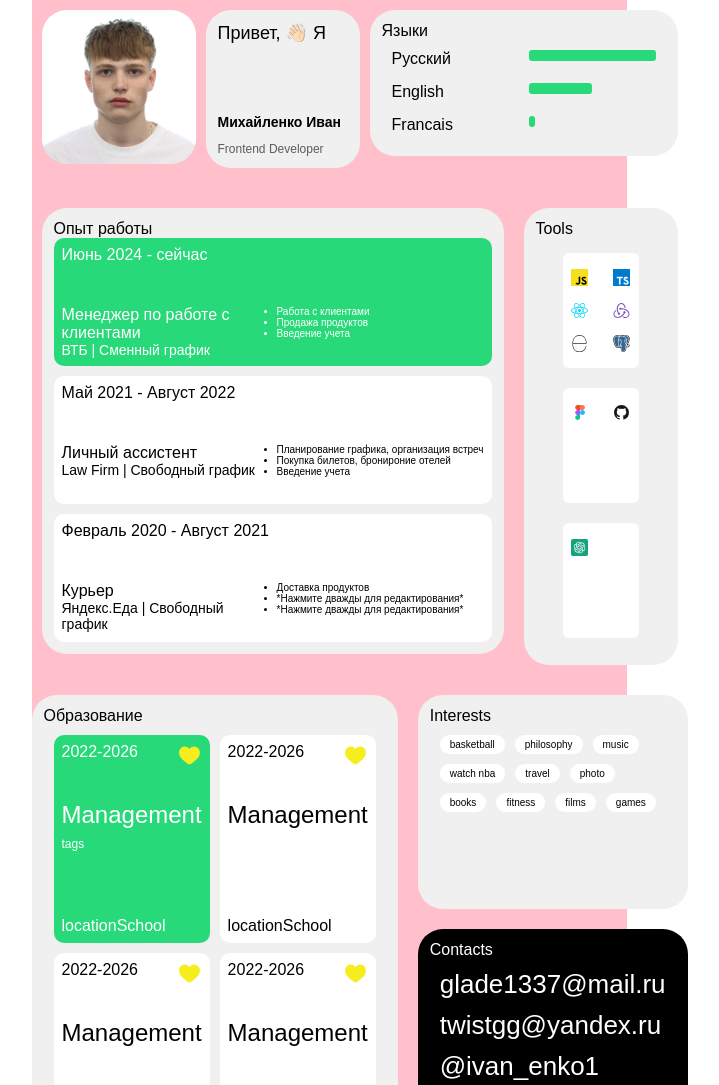
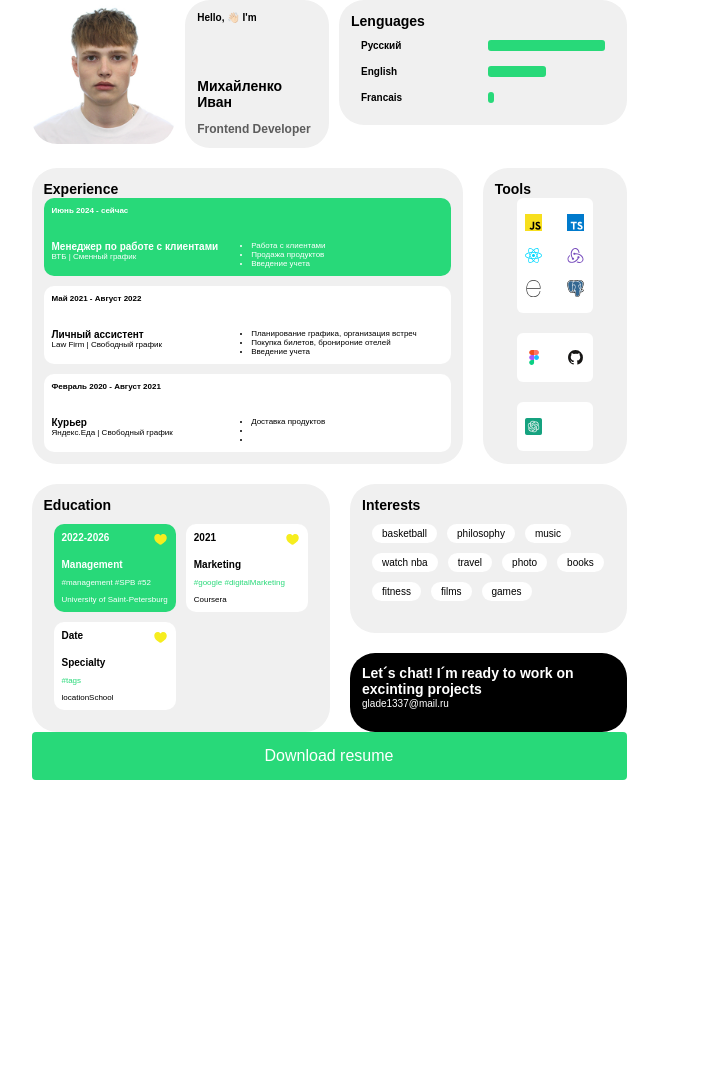
Before and after one commit to twistxxl/t-laba, a website: page index.html in a window 1280 px wide. Shown: the top 1085 px of the page, without its empty margins (311-1030 px from the left). After the commit the page ends 800 px from the top, so only its background shows below. Drawn offline with Linux system fonts and the light colour scheme.

Commit message:
changed styles

```diff
--- a/css/style.css
+++ b/css/style.css
@@ -7,6 +7,10 @@
 
 }
 /*адаптировать под pdf */
+body{
+    max-width: 595px;
+    margin: 0 auto;
+}
 #app{
     display: grid;
     /* grid-template-rows: 1fr 3fr 3fr; */
@@ -15,16 +19,22 @@
     max-width: 595px;
     /* height: 842px; */
     margin: 0 auto;
-    background-color: pink;
 }
 .text {
     cursor: pointer;
 }
 h1{
     display: inline-block;
-
 }
-
+.h1 {
+    font-size: 14px;
+    font-weight: 600;
+    display: inline-block;
+}
+img{
+    display: inline-block;
+    cursor: pointer;
+}
 /*FIRST BLOCK*/
 
 #firstBlock {
@@ -32,7 +42,6 @@ h1{
    grid-template-columns: 1fr 1fr 2fr;;
    grid-template-areas: "img name lenguages";
    gap: 10px;
-   padding: 10px;
    max-height: max-content;
    height: auto;
    grid-area: firstBlock;
@@ -70,25 +79,41 @@ h1{
 
 #helloText {
     grid-area: helloText;
-    font-size: 18px;
+    font-size: 10px;
+    font-weight: 600;
     height: auto;
+    display: inline-block;
 }
 #nameText {
     grid-area: nameText;
     font-size: 14px;
+    font-weight: 700;
     height: auto;
+    display: inline-block;
 }
 
 #position {
     grid-area: position;
     font-size: 12px;
     color: #5C5C5C;
-
+    font-weight: 600;
     height: auto;
 }
 #lenguages {
     grid-area: lenguages;
     max-height: max-content;
+    display: inline-block;
+}
+#lenguagesText {
+    font-size: 14px;
+    font-weight: 600;
+    height: auto;
+    display: inline-block;
+}
+.leng {
+    font-size: 10px;
+    font-weight: 600;
+    display: inline-block;
 }
 #lenguagesBlock {
     display: grid;
@@ -123,7 +148,6 @@ h1{
     grid-template-columns: 3fr 1fr;
     grid-template-areas: "experience stack";
     gap: 20px;
-    padding: 10px;
     height: auto;
     grid-area: secondBlock;
 }
@@ -139,10 +163,18 @@ h1{
     max-height: max-content;
     height: auto;
 }
+.date{
+    font-size: 8px;
+    font-weight: 600;
+
+}
+.positionText{
+    font-size: 10px;
+    font-weight: 600;
+}
 
 #stack {
     grid-area: stack;
-    max-height: max-content;
     height: auto;
 }
 #worksBlock {
@@ -172,18 +204,25 @@ h1{
     gap: 8px;
 }
 .regularText {
-    font-size: 14px;
+    font-size: 8px;
     font-weight: 300;
  }
  .list {
     font-size: 10px;
  }
+ .listItem{
+    font-size: 8px;
+    font-weight: 300;
+ }
 
  #stackBlock {
     display: grid;
-    grid-template-rows: 1fr 1fr 1fr;
+    grid-template-areas:
+    "jsStack"
+    "noCode"
+    "etc";
     gap: 20px;
-    padding: 15px 0 15px 0;
+    padding: 15px 0 auto 0;
     height: auto;
     justify-items: center;
  }
@@ -199,29 +238,18 @@ h1{
     width: 76px;
     text-align: center;
  }
- #noCode, #etc {}
- .fixedDiv {
-    background-color: black;
-    color: white;
-    padding: 5px;
-    border-radius: 59px;
-    height: auto;
-    max-width: max-content;
-    text-align: center;
-    position: absolute;
+ #jsStack{
+    grid-area: jsStack;
  }
- #mainStack{
-    margin-top: 30px;
-    margin-left: 50px;
+ #noCode {
+    grid-area: noCode;
  }
- #otherStack {
-    margin-top: 330px;
-    margin-left: 70px;
+ #etc {
+    grid-area: etc;
  }
- #otherSkills {
-    margin-top: 630px;
-    margin-left: 80px;
- }
+
+
+
 
 
 
@@ -232,7 +260,9 @@ h1{
     display: grid;
     /* grid-template-columns: 2fr 2fr;
     grid-template-rows: 2fr 1fr; */
-    grid-template-areas: "education interests" "education interests" "education contacts";
+    grid-template-areas:
+    "education interests"
+    "education contacts";
     gap: 20px;
     height: auto;
     grid-area: thirdBlock;
@@ -241,15 +271,23 @@ h1{
     grid-area: education;
 
 }
-
 #interests {
     grid-area: interests;
 
 }
-
 #contacts {
     grid-area: contacts;
 
+}
+#Date-1, #Date-2, #Date-3 {
+    font-size: 10px;
+    font-weight: 600;
+    display: inline-block;
+}
+.direction {
+    font-size: 10px;
+    font-weight: 600;
+    display: inline-block;
 }
 
 
@@ -278,13 +316,7 @@ h1{
     padding: 10px;
     height: auto;
 }
-#contactsBlock {
-    display: grid;
-    grid-template-rows: 1fr 1fr 1fr;
-    gap: 10px;
-    padding: 10px;
-
-}
+/* */
 #contacts{
     grid-column-end: 3;
     background-color: black;
@@ -296,9 +328,9 @@ h1{
     padding: 8px;
     border-radius: 10px;
     display: grid;
-    grid-template-rows: 1fr 1fr 1fr;
+    grid-template-areas: "Date" "Body" "Footer" ;
     gap: 8px;
-    align-content: center;
+    align-content: space-between;
     height: auto;
 }
 #secondEducation, #thirdEducation, #fourthEducation {
@@ -306,35 +338,39 @@ h1{
     padding: 8px;
     border-radius: 10px;
     display: grid;
-    grid-template-rows: 1fr 1fr 1fr;
+    grid-template-areas: "Date" "Body" "Footer" ;
     gap: 8px;
     align-content: center;
+
     height: auto;
 }
 .headerEducationContainer{
     display: grid;
     grid-template-columns: 1fr auto;
     gap: 8px;
+    grid-area: Date;
 }
 .bodyEducationContainer{
     display: grid;
     grid-template-columns: 1fr;
     gap: 8px;
+    grid-area: Body;
 }
 .footerEducationContainer{
-    grid-row-end: 5;
-}
-.direction {
-    font-size: 24px;
-    font-weight: 500;
-}
-.tags {
-    font-size: 12px;
-    color: #28D979;
+    grid-row-end: 4;
+    grid-area: Footer;
+    font-size: 8px;
+    font-weight: 300;
 }
 #tagsGreen {
     color: #ffffff;
 }
+.tags {
+    font-size: 8px;
+    font-weight: 300;
+    color: #28D979;
+}
+
 .interest {
     font-size: 10px;
     font-weight: 500;
@@ -345,11 +381,16 @@ h1{
     padding: 4px 10px
 
 }
+#contactsHeader{
+    font-size: 14px;
+    font-weight: 600;
+    display: inline-block;
+}
 .links {
     text-decoration: none;
     color: white;
     font-weight: 400;
-    font-size: 26px;
+    font-size: 10px;
     cursor: pointer;
     display: block;
     max-width: max-content;
@@ -357,3 +398,13 @@ h1{
 #like {
     cursor: pointer;
 }
+
+
+
+
+#download{
+    cursor: pointer;
+    display: block;
+    margin: auto;
+    width: 100%
+}
--- a/index.html
+++ b/index.html
@@ -19,23 +19,23 @@
                 <img src="./public/img/persPhoto.jpg" alt="avatar" id="avatar">
             </div>
             <div id="name">
-                <p id="helloText" data-key="sayHello" class="text">Привет, 👋🏻 Я</p>
+                <p id="helloText" data-key="sayHello" class="text">Hello, 👋🏻 I'm</p>
                 <strong id="nameText" data-key="personalName" class="text">Михайленко Иван</strong>
                 <p id="position" data-key="jobPosition" class="text">Frontend Developer</p>
             </div>
             <div id="lenguages">
-                <span id="lenguagesText" data-key="lenguages" class="text">Языки</span>
+                <span id="lenguagesText" data-key="lenguages" class="h1 text">Lenguages</span>
                 <div id="lenguagesBlock">
                     <div id="russian">
-                        <span data-key="firstLenguage" class="text">Русский</span>
+                        <span data-key="firstLenguage" class="leng text">Русский</span>
                         <div class="progressBar" id="progressBarRussian"></div>
                     </div>
                     <div id="english">
-                        <span data-key="secondLenguage" class="text">English</span>
+                        <span data-key="secondLenguage" class="leng text">English</span>
                         <div class="progressBar" id="progressBarEnglish"></div>
                     </div>
                     <div id="francais">
-                        <span data-key="thirdLenguage" class="text">Francais</span>
+                        <span data-key="thirdLenguage" class="leng text">Francais</span>
                         <div class="progressBar" id="progressBarFrancais"></div>
                     </div>
                 </div>
@@ -43,24 +43,23 @@
         </div>
         <div id="secondBlock">
             <div id="experience">
-                <span data-key="jobExperience" class="text">Опыт работы</span>
+                <span data-key="jobExperience" class="h1 text">Experience</span>
                 <div id="worksBlock">
                     <div id="firstWork" class="job">
                         <div id="firstWorkDate" class="date" data-key="firstWorkDate" class="text">Июнь 2024 - сейчас
                         </div>
                         <div id="firstWorkPosition" class="position">
                             <div id="firstWorkCompany" class="company">
-                                <div id="ExpPositionFirst" data-key="ExpPositionFirst" class="text">Менеджер по работе с
+                                <div id="ExpPositionFirst" data-key="ExpPositionFirst" class="positionText text">Менеджер по работе с
                                     клиентами</div>
-                                <div id="companyNameFirst" class="regularText text" data-key="companyNameFirst"
-                                    class="text">
+                                <div id="companyNameFirst" class="regularText text" data-key="companyNameFirst">
                                     ВТБ | Сменный график</div>
                             </div>
                             <div id="firstWorkList" class="workList" class="regularText">
                                 <ul class="list">
-                                    <li data-key="FirstListFirstEl" class="text">Работа с клиентами</li>
-                                    <li data-key="FirstListSecondEl" class="text">Продажа продуктов</li>
-                                    <li data-key="FirstListThirdEl" class="text">Введение учета</li>
+                                    <li data-key="FirstListFirstEl" class="listItem text">Работа с клиентами</li>
+                                    <li data-key="FirstListSecondEl" class="listItem text">Продажа продуктов</li>
+                                    <li data-key="FirstListThirdEl" class="listItem text">Введение учета</li>
                                 </ul>
                             </div>
                         </div>
@@ -70,18 +69,18 @@
                             2022</div>
                         <div id="secondWorkPosition" class="position">
                             <div id="secondWorkCompany" class="company">
-                                <div id="ExpPositionSecond" data-key="ExpPositionSecond" class="text">Личный ассистент
+                                <div id="ExpPositionSecond" data-key="ExpPositionSecond" class="positionText text">Личный ассистент
                                 </div>
                                 <div id="companyNameSecond" class="regularText text" data-key="companyNameSecond">Law
                                     Firm | Свободный график</div>
                             </div>
                             <div id="secondWorkList" class="workList regularText">
                                 <ul class="list">
-                                    <li data-key="SecondListFirstEl" class="text">Планирование графика, организация
+                                    <li data-key="SecondListFirstEl" class="listItem text">Планирование графика, организация
                                         встреч</li>
-                                    <li data-key="SecondListSecondEl" class="text">Покупка билетов, бронироние отелей
+                                    <li data-key="SecondListSecondEl" class="listItem text">Покупка билетов, бронироние отелей
                                     </li>
-                                    <li data-key="SecondListThirdEl" class="text">Введение учета</li>
+                                    <li data-key="SecondListThirdEl" class="listItem text">Введение учета</li>
                                 </ul>
                             </div>
                         </div>
@@ -91,16 +90,16 @@
                             2021</div>
                         <div id="thirdWorkPosition" class="position">
                             <div id="thirdWorkCompany" class="company">
-                                <div id="ExpPosition" data-key="ExpPositionThird" class="text">Курьер</div>
+                                <div id="ExpPosition" data-key="ExpPositionThird" class="positionText text">Курьер</div>
                                 <div id="companyName" class="regularText text" data-key="companyNameThird">
                                     Яндекс.Еда | Свободный график</div>
                             </div>
                             <div id="thirdWorkList" class="workList" class="regularText">
                                 <ul class="list">
-                                    <li data-key="ThirdListFirstEl" class="text">Доставка продуктов</li>
-                                    <li data-key="ThirdListSecondEl" class="text">*Нажмите дважды для редактирования*
+                                    <li data-key="ThirdListFirstEl" class="listItem text">Доставка продуктов</li>
+                                    <li data-key="ThirdListSecondEl" class="listItem text">
                                     </li>
-                                    <li data-key="ThirdListThirdEl" class="text">*Нажмите дважды для редактирования*
+                                    <li data-key="ThirdListThirdEl" class="listItem text">
                                     </li>
                                 </ul>
                             </div>
@@ -110,7 +109,7 @@
                 </div>
             </div>
             <div id="stack">
-                <span data-key="stack" class="text">Tools</span>
+                <span data-key="stack" class="h1 text">Tools</span>
                 <!-- <div id="mainStack" class="fixedDiv" data-key="mainStack" class="text">main stack</div>
                 <div id="otherStack" class="fixedDiv" data-key="otherStack" class="text">no-code</div>
                 <div id="otherSkills" class="fixedDiv" data-key="otherSkills" class="text">other</div> -->
@@ -133,11 +132,71 @@
         </div>
         <div id="thirdBlock">
             <div id="education">
-                <span data-key="education" class="text">Образование</span>
+                <span data-key="education" class="h1 text">Education</span>
                 <div id="educationBlock">
                     <div id="firstEducation">
                         <div class="headerEducationContainer">
-                            <div id="Date" class="date text" data-key="educationFirstDate">2022-2026</div>
+                            <div id="Date-1" class="date text" data-key="educationFirstDate">2022-2026</div>
+                            <div class="like">
+                                <svg width="15px" height="15px" viewBox="0 0 24 24" fill="none"
+                                    xmlns="http://www.w3.org/2000/svg">
+                                    <path
+                                        d="M2 9.1371C2 14 6.01943 16.5914 8.96173 18.9109C10 19.7294 11 20.5 12 20.5C13 20.5 14 19.7294 15.0383 18.9109C17.9806 16.5914 22 14 22 9.1371C22 4.27416 16.4998 0.825464 12 5.50063C7.50016 0.825464 2 4.27416 2 9.1371Z"
+                                        fill="#F6ED1E" id="like" />
+                                </svg>
+                            </div>
+                        </div>
+                        <div class="bodyEducationContainer">
+                            <div class="direction text" data-key="educationFirstDirection">Management</div>
+                            <div class="tags text" id="tagsGreen" data-key="educationFirstTags">#management #SPB #52</div>
+                        </div>
+                        <div class="footerEducationContainer text" data-key="educationFirstFooter">
+                            University of Saint-Petersburg
+                        </div>
+                    </div>
+                    <div id="secondEducation">
+                        <div class="headerEducationContainer">
+                            <div id="Date-2" class="date text" data-key="educationSecondDate">2021</div>
+                            <div class="like">
+                                <svg width="15px" height="15px" viewBox="0 0 24 24" fill="none"
+                                    xmlns="http://www.w3.org/2000/svg">
+                                    <path
+                                        d="M2 9.1371C2 14 6.01943 16.5914 8.96173 18.9109C10 19.7294 11 20.5 12 20.5C13 20.5 14 19.7294 15.0383 18.9109C17.9806 16.5914 22 14 22 9.1371C22 4.27416 16.4998 0.825464 12 5.50063C7.50016 0.825464 2 4.27416 2 9.1371Z"
+                                        fill="#F6ED1E" id="like" />
+                                </svg>
+                            </div>
+                        </div>
+                        <div class="bodyEducationContainer">
+                            <div class="direction text" data-key="educationSecondDirection">Marketing</div>
+                            <div class="tags text" data-key="educationSecondTags">#google #digitalMarketing</div>
+                        </div>
+                        <div class="footerEducationContainer text" data-key="educationSecondFooter">
+                            Сoursera
+                        </div>
+                    </div>
+                    <div id="thirdEducation">
+                        <div class="headerEducationContainer">
+                            <div id="Date-3" class="date text" data-key="educationThirdDate">Date</div>
+                            <div class="like">
+                                <svg width="15px" height="15px" viewBox="0 0 24 24" fill="none"
+                                    xmlns="http://www.w3.org/2000/svg">
+                                    <path
+                                        d="M2 9.1371C2 14 6.01943 16.5914 8.96173 18.9109C10 19.7294 11 20.5 12 20.5C13 20.5 14 19.7294 15.0383 18.9109C17.9806 16.5914 22 14 22 9.1371C22 4.27416 16.4998 0.825464 12 5.50063C7.50016 0.825464 2 4.27416 2 9.1371Z"
+                                        fill="#F6ED1E" id="like" />
+                                </svg>
+                            </div>
+                        </div>
+                        <div class="bodyEducationContainer">
+                            <div class="direction text" data-key="educationThirdDirection">Specialty</div>
+                            <div class="tags text" data-key="educationThirdTags">#tags</div>
+                        </div>
+                        <div class="footerEducationContainer text" data-key="educationThirdFooter">
+                            locationSchool
+                        </div>
+                    </div>
+                    <!-- <div id="fourthEducation">
+                        <div class="headerEducationContainer">
+                            <div id="Date-4" class="date text" data-key="educationFourthDate">Date</div>
                             <div class="like">
                                 <svg width="25px" height="25px" viewBox="0 0 24 24" fill="none"
                                     xmlns="http://www.w3.org/2000/svg">
@@ -148,77 +207,17 @@
                             </div>
                         </div>
                         <div class="bodyEducationContainer">
-                            <div class="direction text" data-key="educationFirstDirection">Management</div>
-                            <div class="tags text" id="tagsGreen" data-key="educationFirstTags">tags</div>
-                        </div>
-                        <div class="footerEducationContainer text" data-key="educationFirstFooter">
-                            locationSchool
-                        </div>
-                    </div>
-                    <div id="secondEducation">
-                        <div class="headerEducationContainer">
-                            <div id="Date" class="date text" data-key="educationSecondDate">2022-2026</div>
-                            <div class="like">
-                                <svg width="25px" height="25px" viewBox="0 0 24 24" fill="none"
-                                    xmlns="http://www.w3.org/2000/svg">
-                                    <path
-                                        d="M2 9.1371C2 14 6.01943 16.5914 8.96173 18.9109C10 19.7294 11 20.5 12 20.5C13 20.5 14 19.7294 15.0383 18.9109C17.9806 16.5914 22 14 22 9.1371C22 4.27416 16.4998 0.825464 12 5.50063C7.50016 0.825464 2 4.27416 2 9.1371Z"
-                                        fill="#F6ED1E" id="like" />
-                                </svg>
-                            </div>
-                        </div>
-                        <div class="bodyEducationContainer">
-                            <div class="direction text" data-key="educationSecondDirection">Management</div>
-                            <div class="tags text" id="tagsGreen" data-key="educationSecondTags">tags</div>
-                        </div>
-                        <div class="footerEducationContainer text" data-key="educationSecondFooter">
-                            locationSchool
-                        </div>
-                    </div>
-                    <div id="thirdEducation">
-                        <div class="headerEducationContainer">
-                            <div id="Date" class="date text" data-key="educationThirdDate">2022-2026</div>
-                            <div class="like">
-                                <svg width="25px" height="25px" viewBox="0 0 24 24" fill="none"
-                                    xmlns="http://www.w3.org/2000/svg">
-                                    <path
-                                        d="M2 9.1371C2 14 6.01943 16.5914 8.96173 18.9109C10 19.7294 11 20.5 12 20.5C13 20.5 14 19.7294 15.0383 18.9109C17.9806 16.5914 22 14 22 9.1371C22 4.27416 16.4998 0.825464 12 5.50063C7.50016 0.825464 2 4.27416 2 9.1371Z"
-                                        fill="#F6ED1E" id="like" />
-                                </svg>
-                            </div>
-                        </div>
-                        <div class="bodyEducationContainer">
-                            <div class="direction text" data-key="educationThirdDirection">Management</div>
-                            <div class="tags text" id="tagsGreen" data-key="educationThirdTags">tags</div>
-                        </div>
-                        <div class="footerEducationContainer text" data-key="educationThirdFooter">
-                            locationSchool
-                        </div>
-                    </div>
-                    <div id="fourthEducation">
-                        <div class="headerEducationContainer">
-                            <div id="Date" class="date text" data-key="educationFourthDate">2022-2026</div>
-                            <div class="like">
-                                <svg width="25px" height="25px" viewBox="0 0 24 24" fill="none"
-                                    xmlns="http://www.w3.org/2000/svg">
-                                    <path
-                                        d="M2 9.1371C2 14 6.01943 16.5914 8.96173 18.9109C10 19.7294 11 20.5 12 20.5C13 20.5 14 19.7294 15.0383 18.9109C17.9806 16.5914 22 14 22 9.1371C22 4.27416 16.4998 0.825464 12 5.50063C7.50016 0.825464 2 4.27416 2 9.1371Z"
-                                        fill="#F6ED1E" id="like" />
-                                </svg>
-                            </div>
-                        </div>
-                        <div class="bodyEducationContainer">
-                            <div class="direction text" data-key="educationFourthDirection">Management</div>
-                            <div class="tags text" id="tagsGreen" data-key="educationFourthTags">tags</div>
+                            <div class="direction text" data-key="educationFourthDirection">Specialty</div>
+                            <div class="tags text" data-key="educationFourthTags">#tags</div>
                         </div>
                         <div class="footerEducationContainer text" data-key="educationFourthFooter">
                             locationSchool
                         </div>
-                    </div>
+                    </div> -->
                 </div>
             </div>
             <div id="interests">
-                <span id="interestsHeader" class="text" data-key="interestsHeader">Interests</span>
+                <span id="interestsHeader" class="h1 text" data-key="interestsHeader">Interests</span>
                 <div id="interestsBlock">
                     <div id="firstInterests" class="interest text" data-key="firstInterest">basketball</div>
                     <div id="secondInterests" class="interest text" data-key="secondInterest">philosophy</div>
@@ -233,12 +232,12 @@
                 </div>
             </div>
             <div id="contacts">
-                <span id="contactsHeader" class="text" data-key="contactsHeader">Contacts</span>
+                <span id="contactsHeader" class="h1 text" data-key="contactsHeader">Let´s chat! I´m ready to work on excinting projects</span>
                 <div id="contactsBlock">
                     <div id="email" class="links text" data-key="mainEmail">glade1337@mail.ru</div>
-                    <div id="2email" class="links text" data-key="secondEmail">twistgg@yandex.ru</div>
+                    <!-- <div id="2email" class="links text" data-key="secondEmail">twistgg@yandex.ru</div>
                     <div id="telegram" class="links text" data-key="telegram">@ivan_enko1</div>
-                    <div id="github" class="links text" data-key="github">github.com</div>
+                    <div id="github" class="links text" data-key="github">github.com</div> -->
                 </div>
             </div>
         </div>
```
